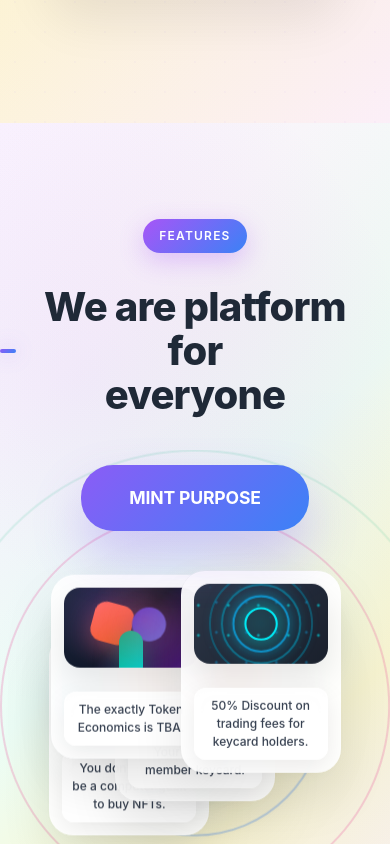
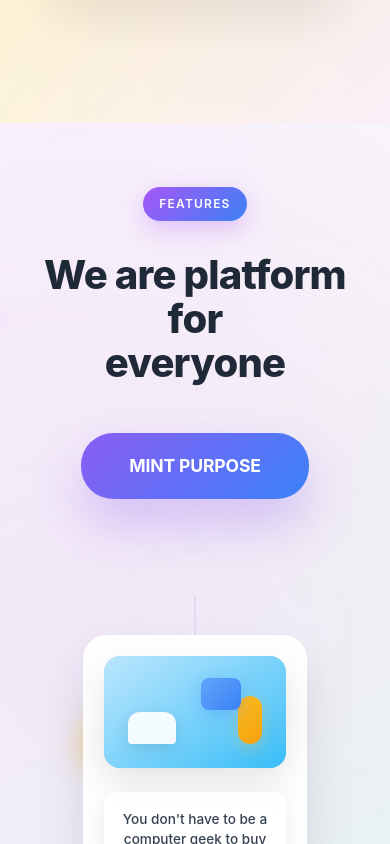
Before and after one commit to xthemadgenius/genjen, a Next.js app in the folder web-app/: page / in a window 390 px wide. Shown: the part 3220-4064 px from the top of the page. Built offline with nearby package versions, Linux system fonts and the light colour scheme.

Commit message:
mobile fix 3

```diff
--- a/web-app/src/app/globals.css
+++ b/web-app/src/app/globals.css
@@ -37,3 +37,16 @@ body {
 .animate-marquee {
   animation: marquee 30s linear infinite;
 }
+
+/* Screen Reader Only Text */
+.sr-only {
+  position: absolute;
+  width: 1px;
+  height: 1px;
+  padding: 0;
+  margin: -1px;
+  overflow: hidden;
+  clip: rect(0, 0, 0, 0);
+  white-space: nowrap;
+  border: 0;
+}
--- a/web-app/src/components/landing/ProcessSection.tsx
+++ b/web-app/src/components/landing/ProcessSection.tsx
@@ -7,7 +7,7 @@ const ProcessSection = () => {
       {/* Header Section */}
       <header className={styles.header}>
         <h2 id="process-heading" className={styles.headerTitle}>
-          There's Genius <span className={styles.headerTitleArt}>Elders Haven't Tapped</span>
+          There&apos;s Genius <span className={styles.headerTitleArt}>Elders Haven&apos;t Tapped</span>
         </h2>
       </header>
 
--- a/web-app/src/components/landing/css/FeaturesSection.module.css
+++ b/web-app/src/components/landing/css/FeaturesSection.module.css
@@ -678,22 +678,45 @@
   }
 
   .visualArea {
-    height: 35rem;
-    padding: 0 1rem;
+    height: auto;
+    min-height: 50rem;
+    padding: 2rem 1rem;
+    position: relative;
+    display: flex;
+    flex-direction: column;
+    align-items: center;
+    justify-content: space-around;
   }
 
   .featureBubble {
-    width: 10rem;
-    padding: 0.75rem;
+    width: 12rem;
+    padding: 1rem;
+    position: static !important;
+    margin: 1.5rem auto;
+    transform: none !important;
+    display: block;
+  }
+
+  /* Reset specific positioning for mobile */
+  .bubbleTopRight,
+  .bubbleTopCenter,
+  .bubbleBottomRight,
+  .bubbleBottomLeft {
+    position: static !important;
+    top: auto !important;
+    bottom: auto !important;
+    left: auto !important;
+    right: auto !important;
+    transform: none !important;
   }
 
   .imageContainer {
-    height: 5rem;
+    height: 6rem;
   }
 
   .caption {
-    font-size: 0.75rem;
-    padding: 0.5rem;
+    font-size: 0.8rem;
+    padding: 0.75rem;
   }
 
   .decorativeSphere1,
@@ -703,4 +726,40 @@
     width: 3rem;
     height: 3rem;
   }
+
+  /* Stack bubbles vertically with spacing */
+  .visualArea > * {
+    margin-bottom: 2rem;
+  }
 }
+
+@media (max-width: 480px) {
+  .featuresSection {
+    padding: 4rem 0;
+  }
+
+  .leftContent {
+    padding: 0 1rem;
+  }
+
+  .visualArea {
+    min-height: 45rem;
+    padding: 1rem 0.5rem;
+  }
+
+  .featureBubble {
+    width: 100%;
+    max-width: 14rem;
+    padding: 1.25rem;
+    margin: 1.5rem auto;
+  }
+
+  .imageContainer {
+    height: 7rem;
+  }
+
+  .caption {
+    font-size: 0.85rem;
+    padding: 1rem;
+  }
+}
--- a/web-app/src/components/landing/css/MovingStrip.module.css
+++ b/web-app/src/components/landing/css/MovingStrip.module.css
@@ -59,16 +59,3 @@
     font-size: 5rem;
   }
 }
-
-/* Screen Reader Only Text */
-:global(.sr-only) {
-  position: absolute;
-  width: 1px;
-  height: 1px;
-  padding: 0;
-  margin: -1px;
-  overflow: hidden;
-  clip: rect(0, 0, 0, 0);
-  white-space: nowrap;
-  border: 0;
-}
```
